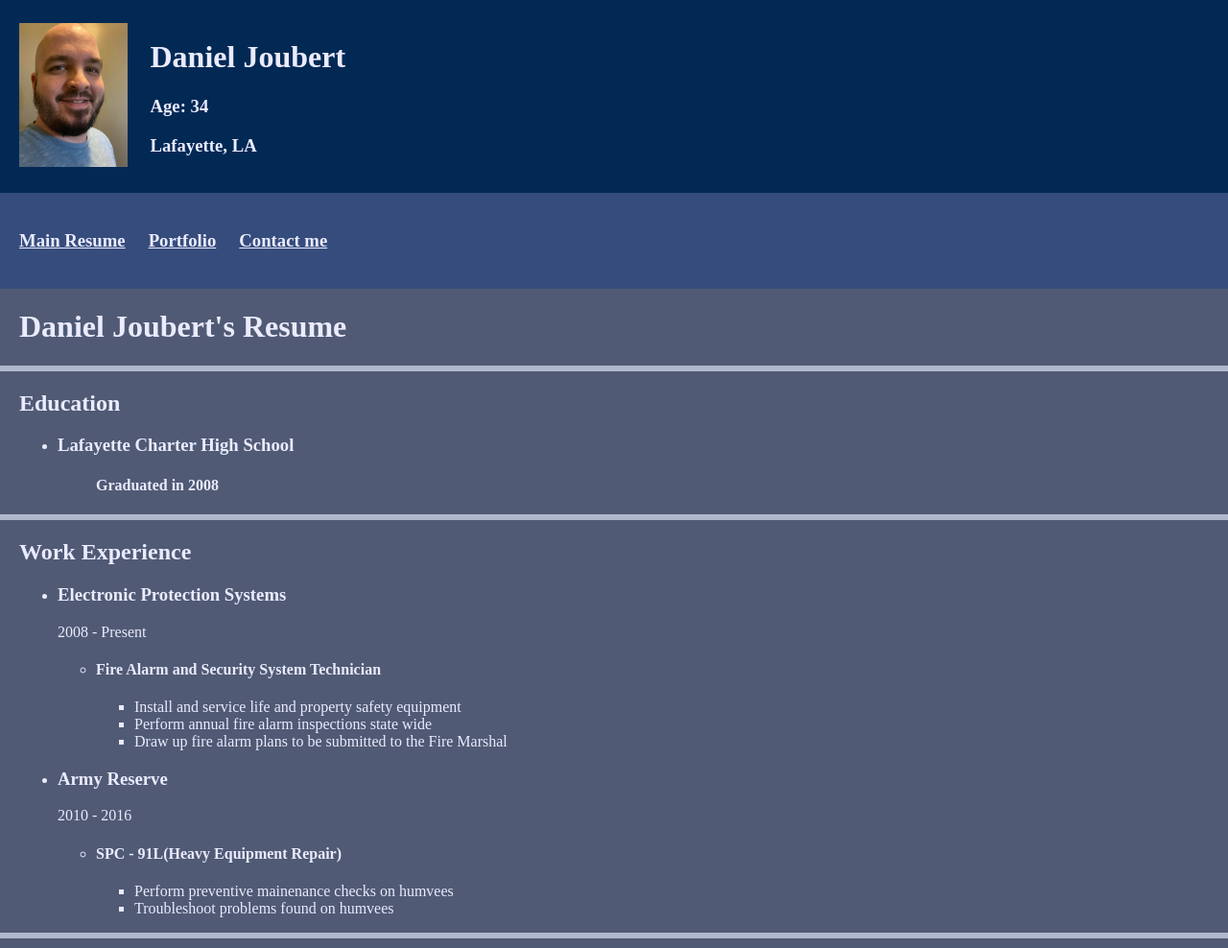
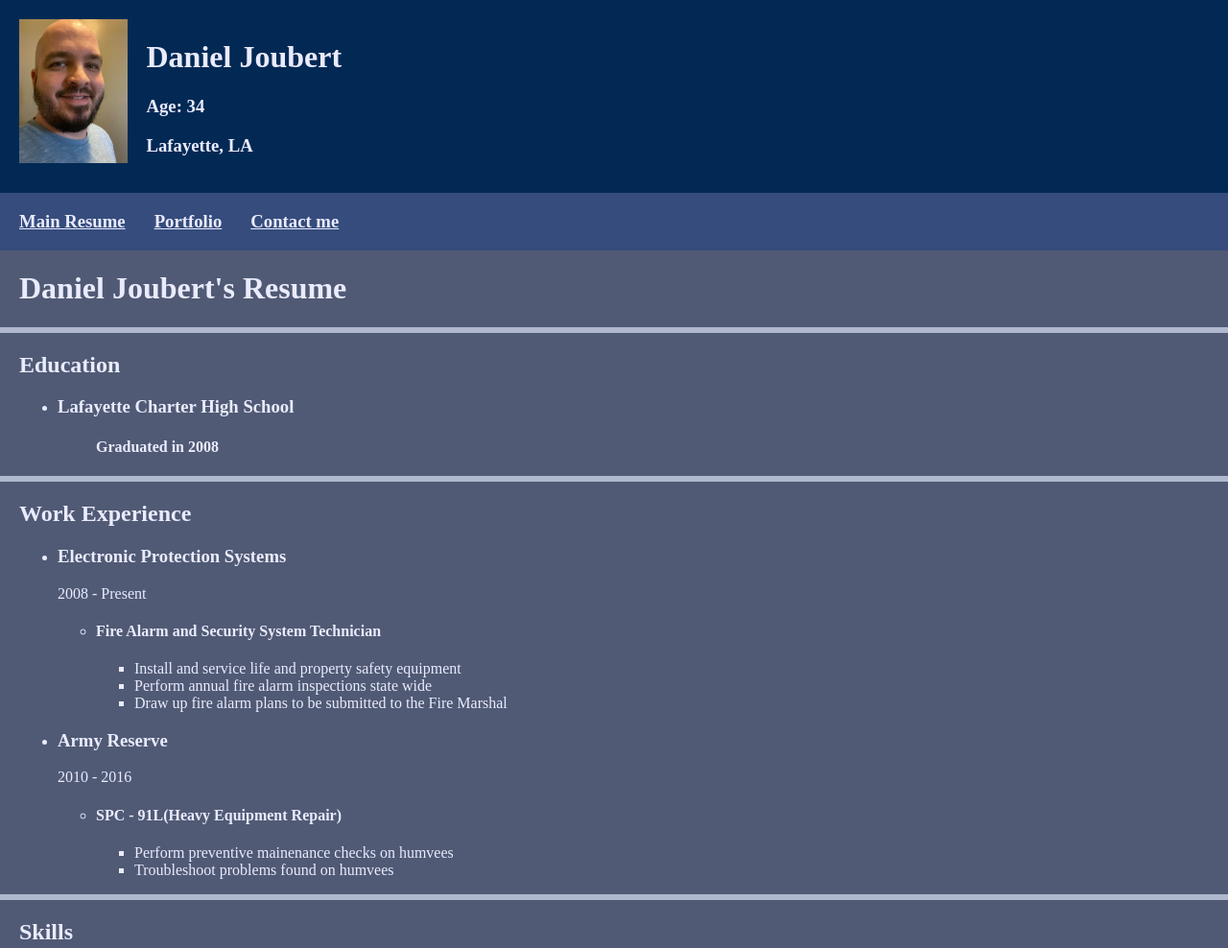
Before and after one commit to Techneauxlogic/Portfolio, a plain HTML site: page index.html in a window 1280 px wide. Shown: the top 988 px of the page at 96% size. Drawn offline with Linux system fonts and the light colour scheme.

Commit message:
no message

```diff
--- a/index.html
+++ b/index.html
@@ -21,9 +21,9 @@
     </div>
 
     <div class="navigationBar">
-        <a class="sideBySide" href=""><h3>Main Resume</h3></a>
-        <a class="sideBySide spaceLeft" href="./public/Portfolio.html"><h3>Portfolio</h3></a>
-        <a class="sideBySide spaceLeft" href="./public/ContactMe.html"><h3>Contact me</h3></a>
+        <a href=""><h3>Main Resume</h3></a>
+        <a href="./public/Portfolio.html"><h3>Portfolio</h3></a>
+        <a href="./public/ContactMe.html"><h3>Contact me</h3></a>
     </div>
 
     <div><h1>Daniel Joubert's Resume</h1></div>
--- a/styles.css
+++ b/styles.css
@@ -15,14 +15,17 @@ img{
 }
 
 .header{
+    display: flex;
+    gap: 20px;
     background-color: #022954;
     padding: 20px;
     color: #eaebfe;
 }
 
 .navigationBar{
-    padding: 20px;
     background-color: #354c7c;
+    display: flex;
+    gap: 30px;
 }
 
 body{
@@ -42,15 +45,6 @@ hr {
     margin-bottom: 0;
   }
 
-.sideBySide{
-    display: inline-block;
-    vertical-align: middle;
-
-}
-
-.spaceLeft{
-    padding-left: 20px;
-}
 
 a:link{
     color:#eaebfe
@@ -64,3 +58,7 @@ a:visited{
 .inline{
     display: inline-block;
 }
+
+.larger{
+    font-size: 25px;
+}
```
Also changed, not shown: public/ContactMe.html (+1 -2 lines).
